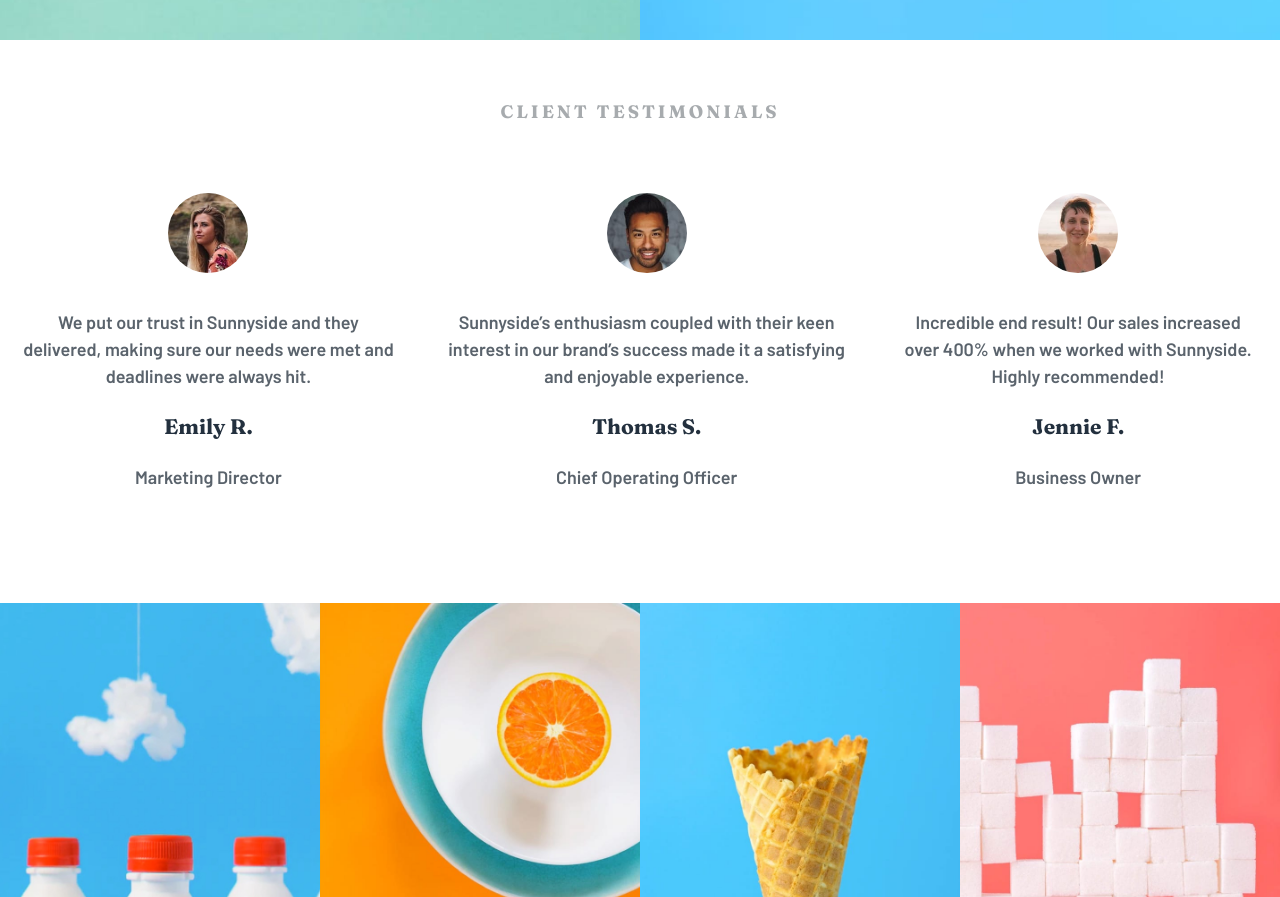
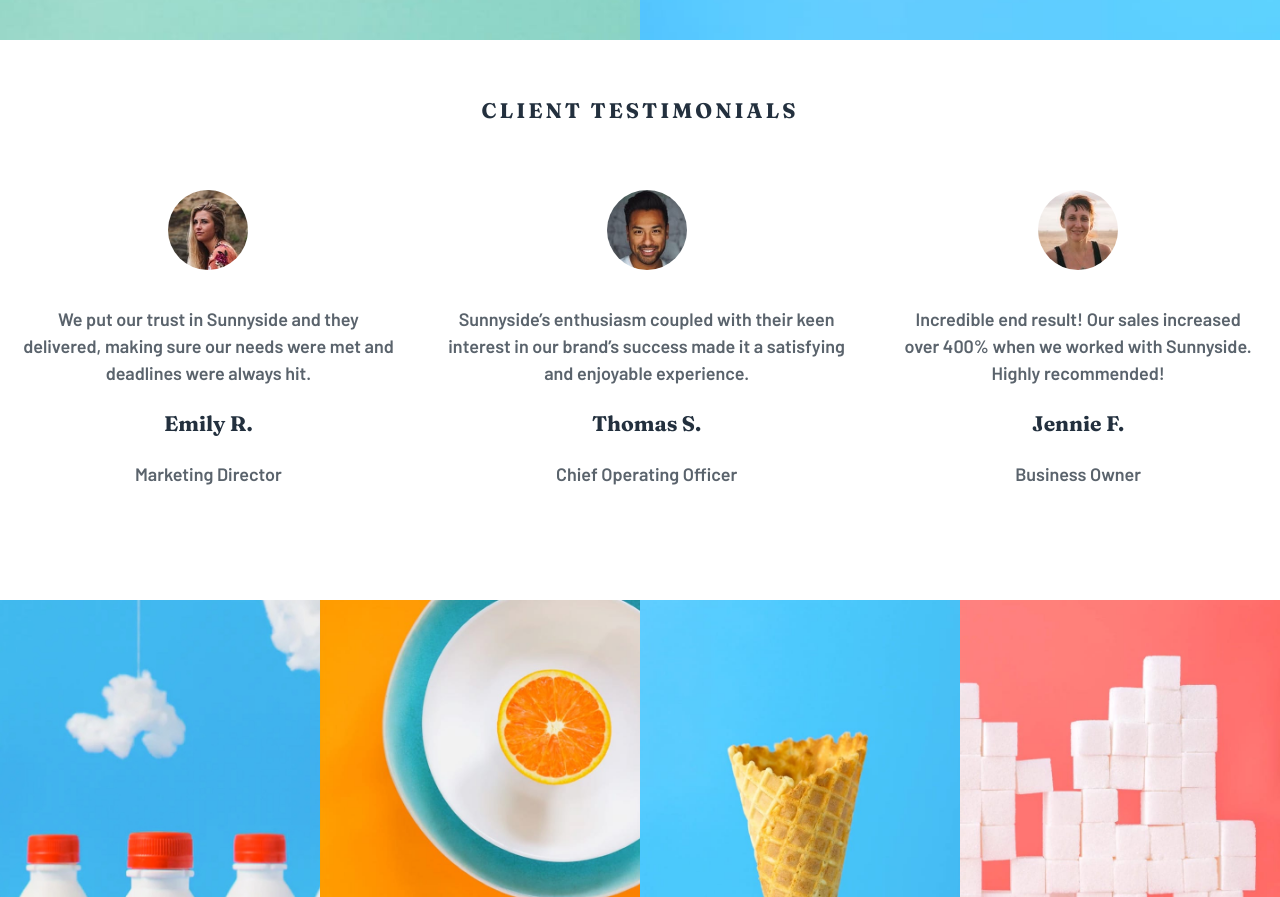
Before and after one commit to MoustafaSello/J1-sunnyside-agency-landing-page, a plain HTML site: page index.html in a window 1280 px wide. Shown: the part 2120-3017 px from the top of the page. Drawn offline with Linux system fonts and the light colour scheme.

Commit message:
Update index.html

```diff
--- a/index.html
+++ b/index.html
@@ -89,7 +89,7 @@
       </section>
       <section class="section5">
         <article class="clientHeading">
-          <h4>Client testimonials</h4>
+          <h3>Client testimonials</h3>
         </article>
         <div class="main-client">
           <article class="client">
```
